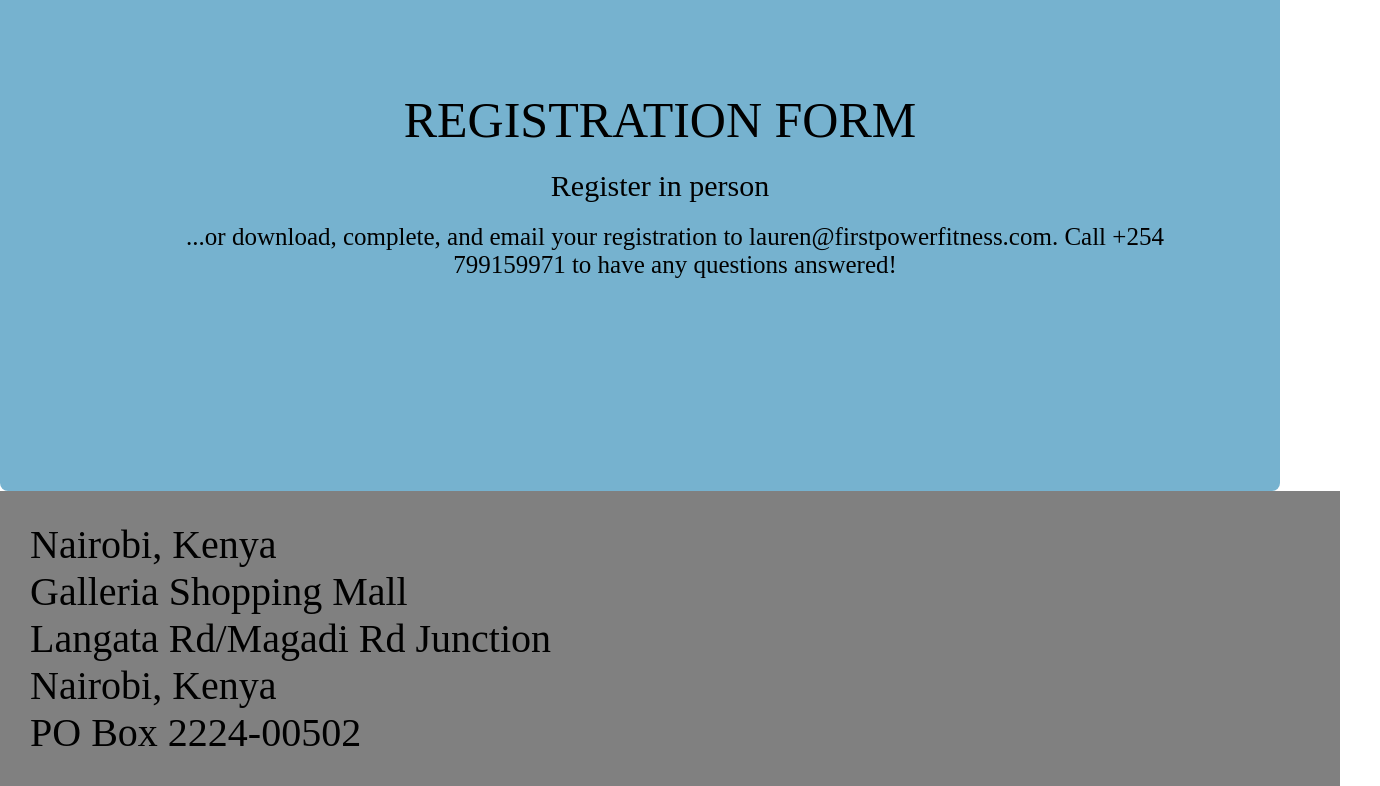
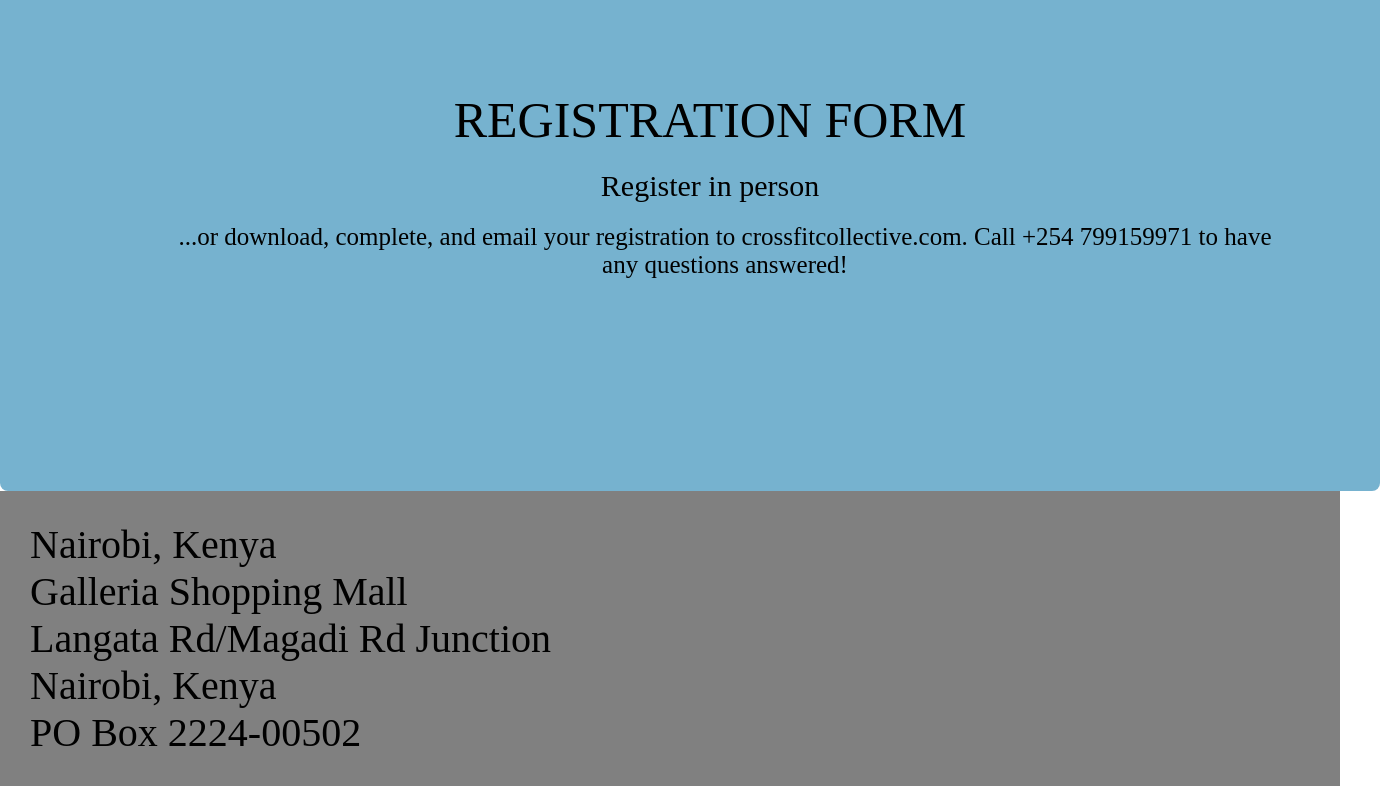
Before and after one commit to Eddahkarambu/Fitness-web-app, a React (Create React App) app: page /Services in a window 1280 px wide. Shown: the part 2807-3593 px from the top of the page, 1380 px wide, since content can reach past the window. Built offline with nearby package versions, Linux system fonts and the light colour scheme.

Commit message:
updated the list on the services page

```diff
--- a/src/Components/Services.css
+++ b/src/Components/Services.css
@@ -104,7 +104,7 @@
     }
 
     .register{
-
+      width: 100%;
       background-color:rgb(118, 178, 207);
       max-width: 100%;
       height:400px;
@@ -154,15 +154,13 @@
       margin-left: 40px;
     }
     .listItem{
-      /* display: flex; */
       font-size: 20px;
+    }
 
-    }
    .list{
     background-color: grey;
     width: 100%;
     padding-top: 30px;
-    /* margin-left: 50px; */
     padding-bottom: 30px;
     padding-left: 30px;
     padding: 30px;
--- a/src/Components/Services.js
+++ b/src/Components/Services.js
@@ -140,8 +140,8 @@ function Services() {
 
           <div className="completeregistry">
             ...or download, complete, and email your registration to
-            lauren@firstpowerfitness.com. Call +254 799159971 to have any
-            questions answered!
+            crossfitcollective.com. Call +254 799159971 to have any questions
+            answered!
           </div>
         </div>
       </div>
```
